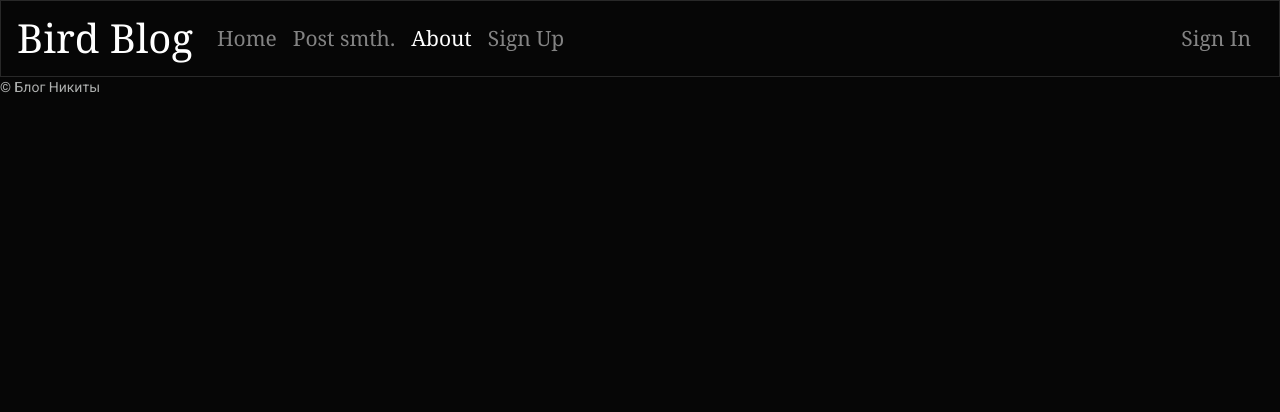
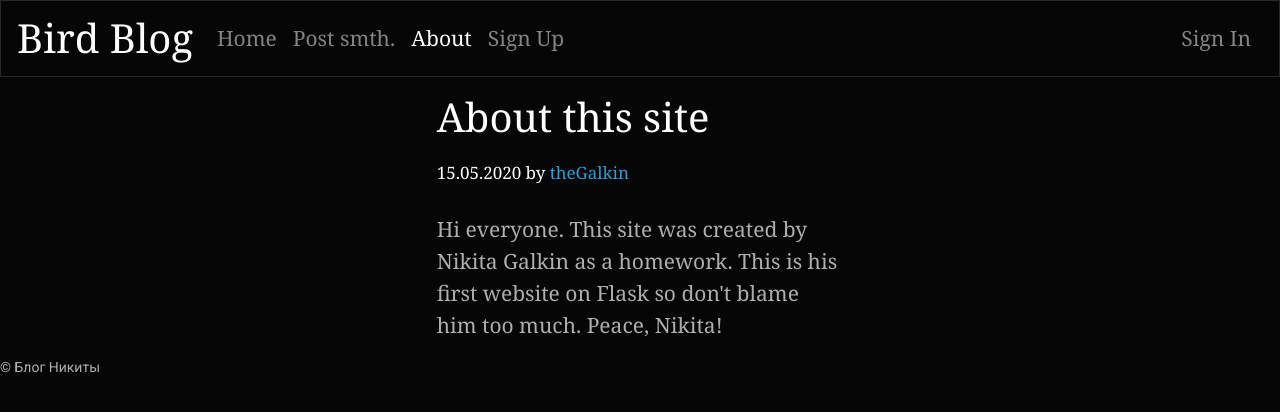
Before and after one commit to thegalkin/Flask-blog, a Flask app: template templates/about.html in a window 1280 px wide. Shown: the top 412 px of the page. Run offline with Flask 2, Linux system fonts and the light colour scheme; the template is opened without the code that fills it, so the values that code supplies are empty; some libraries are stand-ins or nearby versions.

Commit message:
--- Auto-Git Commit ---

```diff
--- a/server.py
+++ b/server.py
@@ -14,6 +14,7 @@ app.secret_key = b"HJ22$@sa#9HdSEsdwddc-s-$"
 bootstrapTheme = """<link href="https://stackpath.bootstrapcdn.com/bootswatch/4.4.1/cyborg/bootstrap.min.css" rel="stylesheet" integrity="sha384-l7xaoY0cJM4h9xh1RfazbgJVUZvdtyLWPueWNtLAphf/UbBgOVzqbOTogxPwYLHM" crossorigin="anonymous">"""
 domain = "domasdadsasdasdain.ru"
 domain = "localhost"
+def antiMalware():
 #Логин
 @app.route("/login", methods=('POST', 'GET'))
 def login():
@@ -137,8 +138,7 @@ def editor():
             rating = 0
             author = session["user"]
             textContent = request.form['text']
-            for i in r"^%&<>\[\]{}]/": # Вычищаем текст от "вирусов"
-                textContent = textContent.replace(i, "", -1)
+
             textName = request.form['textName']
             fullPostData = [(randID, textName, textContent, author, date, rating, dateComputer)]
 
--- a/templates/about.html
+++ b/templates/about.html
@@ -14,7 +14,16 @@
 
 <body>
     {% include 'header.html' %}
+    <div class="row">
+        <div class = "col-md"></div>
+            <div class = "col-md">
+                <p><h1 class="serifh1">About this site</h1>
+                <h3 class = "serifh2">15.05.2020 by <a href = "/id/{{author}}">theGalkin</a></h3></p>
+                <p class = "serif" >Hi everyone. This site was created by Nikita Galkin as a homework. This is his first website on Flask so don't blame him too much. &#13 Peace, Nikita!</p>
 
+            </div>
+        <div class = "col-md"></div>
+    </div>
 
 
         <footer class="footer">
```
